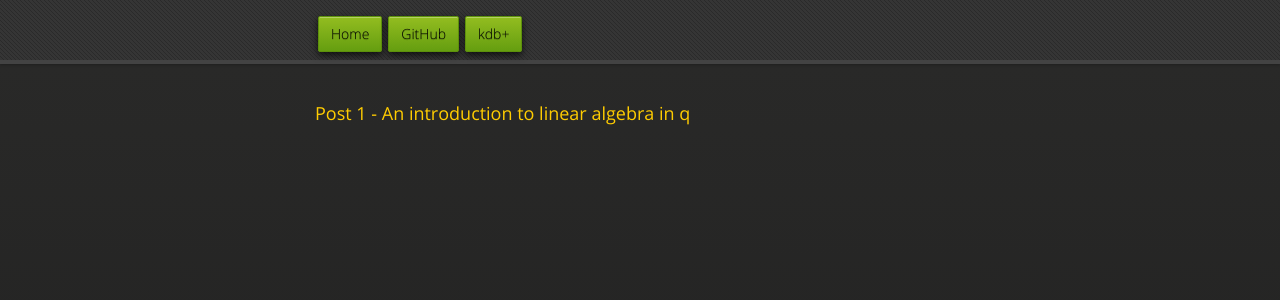
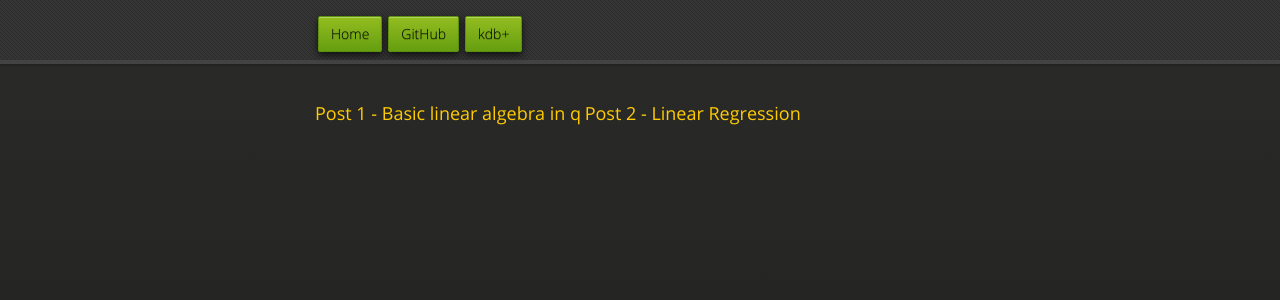
Before and after one commit to jpneill/jpneill.github.io, a Jekyll site: the page built from kdb_blog.html, in a window 1280 px wide. Shown: the top 300 px of the page. Built offline with Jekyll 4.4.1, drawn with Linux system fonts in a browser that asks for light colours; nearby versions of some CDN libraries.

Commit message:
Added linear regression link

```diff
--- a/kdb_blog.html
+++ b/kdb_blog.html
@@ -16,7 +16,8 @@ title: kdb+ Musings
 <div class="wrapper">
   <section>
     <p>
-      <a href="http://jpneill.github.io/posts/Lin_Alg_q.html">Post 1 - An introduction to linear algebra in q</a>
+      <a href="http://jpneill.github.io/posts/Lin_Alg_q.html">Post 1 - Basic linear algebra in q</a>
+      <a href="http://jpneill.github.io/posts/LinReg.html">Post 2 - Linear Regression</a>
     </p>
   </section>
 </div>
```
